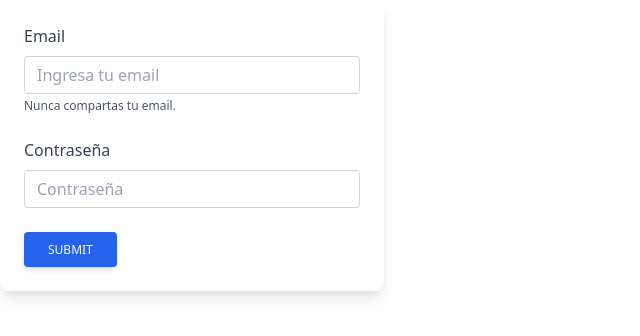
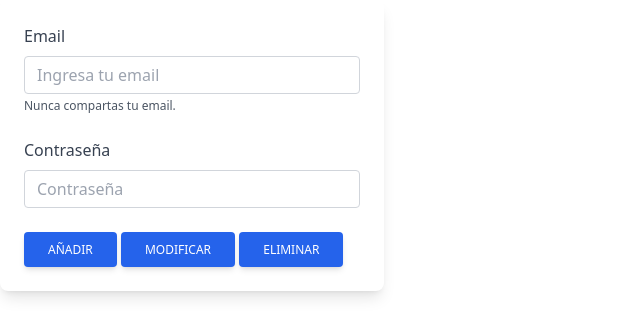
Before and after one commit to ANDRYUS5000/MOVIL, a website: page public/index.html in a window 1280 px wide. Shown: the whole page, without its empty margins (0-640 px from the left). Drawn offline with nearby package versions, Linux system fonts and the light colour scheme.

Commit message:
Update index.html

```diff
--- a/public/index.html
+++ b/public/index.html
@@ -66,7 +66,43 @@
             active:bg-blue-800 active:shadow-lg
             transition
             duration-150
-            ease-in-out">Submit</button>
+            ease-in-out">Añadir</button>
+
+            <button type="submit" class="
+            px-6
+            py-2.5
+            bg-blue-600
+            text-white
+            font-medium
+            text-xs
+            leading-tight
+            uppercase
+            rounded
+            shadow-md
+            hover:bg-blue-700 hover:shadow-lg
+            focus:bg-blue-700 focus:shadow-lg focus:outline-none focus:ring-0
+            active:bg-blue-800 active:shadow-lg
+            transition
+            duration-150
+            ease-in-out">Modificar</button>
+
+            <button type="submit" class="
+            px-6
+            py-2.5
+            bg-blue-600
+            text-white
+            font-medium
+            text-xs
+            leading-tight
+            uppercase
+            rounded
+            shadow-md
+            hover:bg-blue-700 hover:shadow-lg
+            focus:bg-blue-700 focus:shadow-lg focus:outline-none focus:ring-0
+            active:bg-blue-800 active:shadow-lg
+            transition
+            duration-150
+            ease-in-out">Eliminar</button>
         </form>
       </div>
 </body>
```
